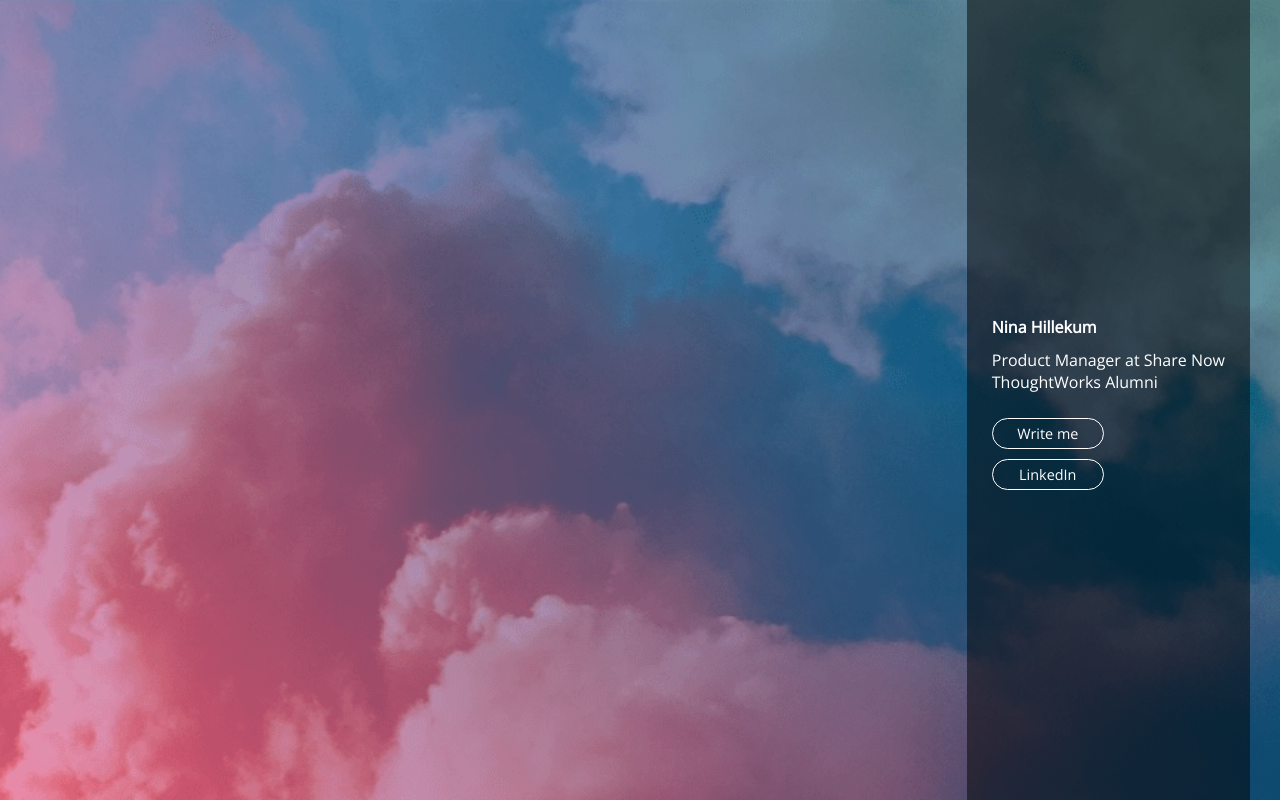
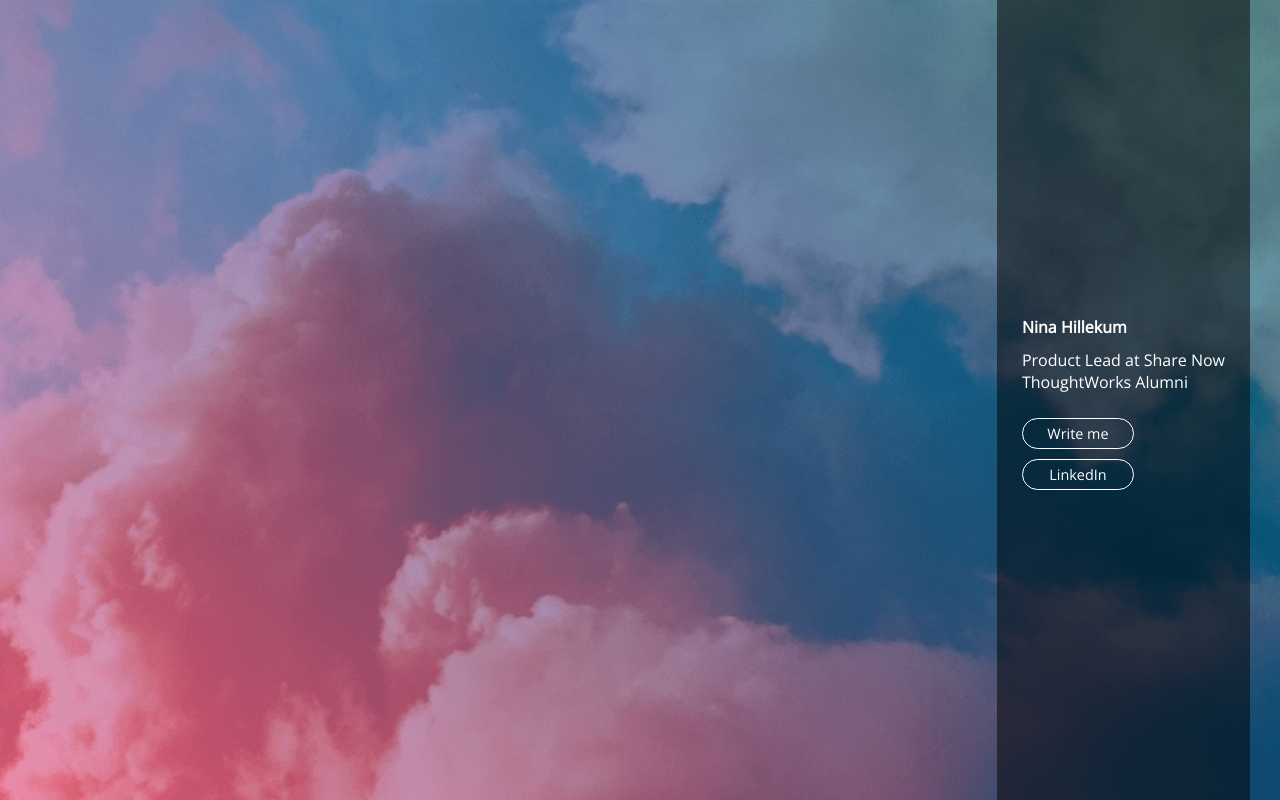
Before and after one commit to ninahillekum/ninahillekum.github.io, a plain HTML site: page index.html in a window 1280 px wide. Drawn offline with nearby package versions, Linux system fonts and the light colour scheme.

Commit message:
Update index.html

```diff
--- a/index.html
+++ b/index.html
@@ -19,7 +19,7 @@
       <h1>Nina Hillekum</h1>
 
       <ul>
-        <li>Product Manager at Share Now</li>
+        <li>Product Lead at Share Now</li>
         <li>ThoughtWorks Alumni</li>
       </ul>
 
```
